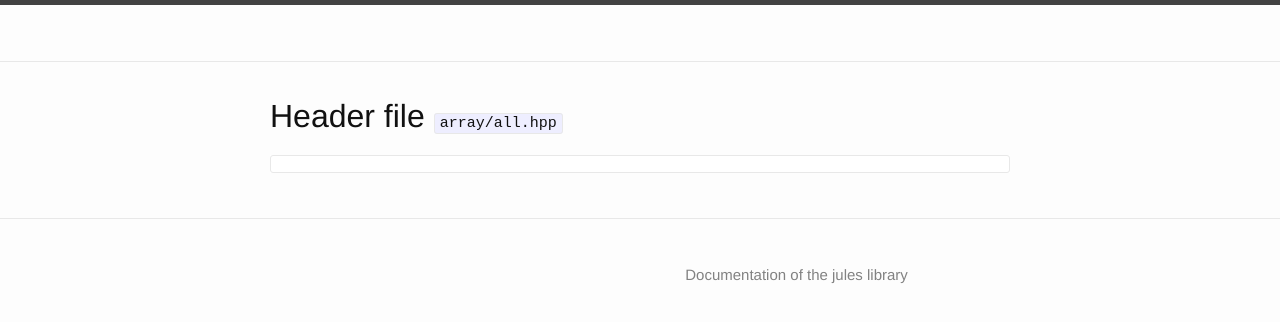
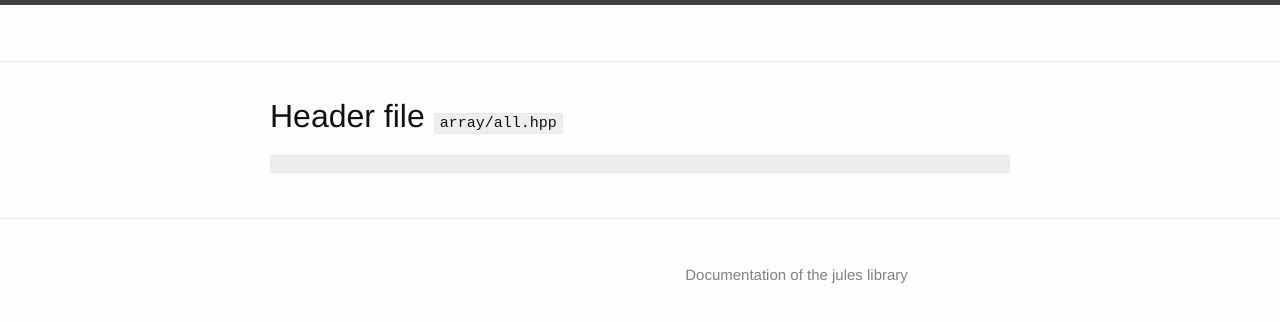
Before and after one commit to verri/jules, a Jekyll site: the page built from docs/doc_array__all.md, in a window 1280 px wide. Shown: the top 322 px of the page. Built offline with Jekyll 4.4.1, drawn with Linux system fonts in a browser that asks for light colours.

Commit message:
doc: Better syntax highlight.

```diff
--- a/docs/_sass/_base.scss
+++ b/docs/_sass/_base.scss
@@ -130,7 +130,7 @@ code {
     font-size: 15px;
     border: 1px solid $grey-color-light;
     border-radius: 3px;
-    background-color: #eef;
+    background-color: #eee;
 }
 
 code {
--- a/docs/_sass/_syntax-highlighting.scss
+++ b/docs/_sass/_syntax-highlighting.scss
@@ -2,7 +2,7 @@
  * Syntax highlighting styles
  */
 .highlight {
-    background: #fff;
+    background: #eee;
     @extend %vertical-rhythm;
 
     .c     { color: #998; font-style: italic } // Comment
```
